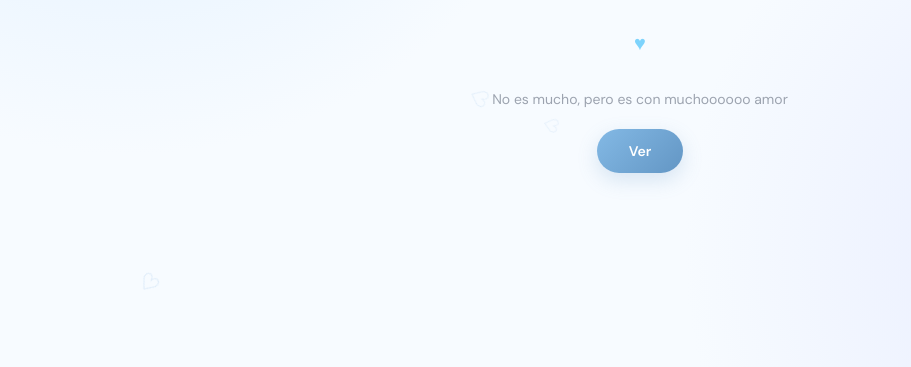
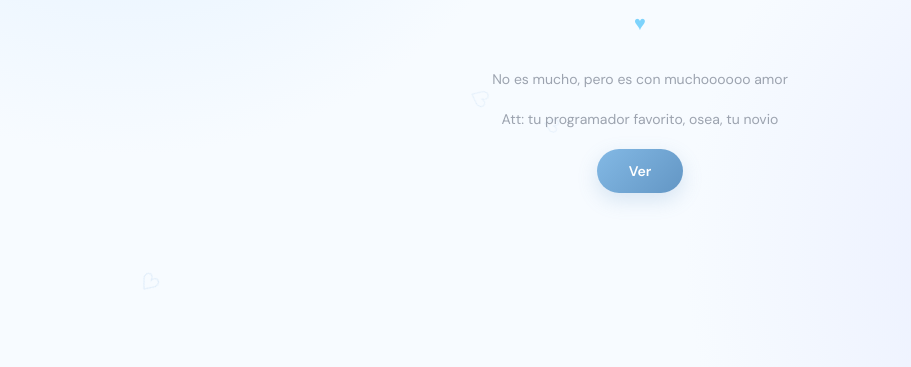
Before and after one commit to andresvibes/AmorMio, a plain HTML site: page index.html in a window 1280 px wide. Shown: the part 433-800 px from the top of the page, without its empty margins (0-911 px from the left). Drawn offline with nearby package versions, Linux system fonts and the light colour scheme.

Commit message:
cambio en la descripcion

```diff
--- a/index.html
+++ b/index.html
@@ -223,6 +223,9 @@
             <p class="text-sm text-gray-400 mb-5">
                 No es mucho, pero es con muchoooooo amor
             </p>
+            <p class="text-sm text-gray-400 mb-5">
+                Att: tu programador favorito, osea, tu novio
+            </p>
 
             <button id="startButton"
                 class="romantic-button text-white px-8 py-3 rounded-full text-sm font-semibold">
@@ -285,6 +288,7 @@
             <p class="text-center text-xs text-sky-300 mt-8 mb-4">
                 El mejor mes de mi vida
             </p>
+
 
         </div>
     </section>
```
